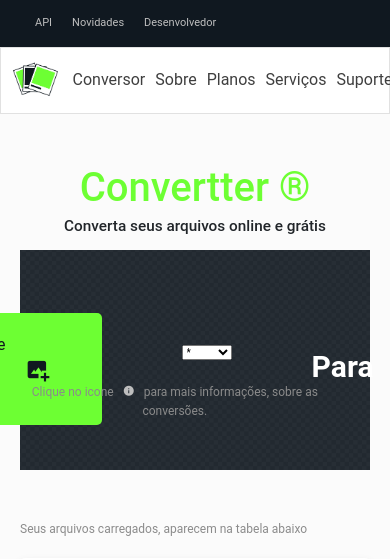
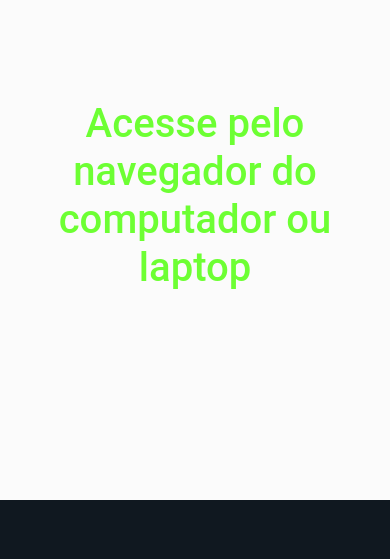
Before and after one commit to LeonardoFirm/api-converter, a PHP site: page /public/index.html in a window 390 px wide; the page is wider, and only the part inside the window is pictured. Shown: the top 559 px of that part. Run offline with PHP 8.4, Linux system fonts and the light colour scheme; some libraries are stand-ins or nearby versions.

Commit message:
Ajustes na aplicação index corrigido com style mobile!

```diff
--- a/public/index.html
+++ b/public/index.html
@@ -5,14 +5,16 @@
     <meta charset="UTF-8">
     <meta name="viewport" content="width=device-width, initial-scale=1.0">
     <meta name="robots" content="index, follow">
-    <meta name="description" content="Converta suas imagens rapidamente entre diversos formatos, sem limites diários e de forma totalmente gratuita. Processamento ilimitado de mais de 1.000 imagens por dia, garantindo desempenho, flexibilidade e eficiência para suas necessidades.">
+    <meta name="description"
+        content="Converta suas imagens rapidamente entre diversos formatos, sem limites diários e de forma totalmente gratuita. Processamento ilimitado de mais de 1.000 imagens por dia, garantindo desempenho, flexibilidade e eficiência para suas necessidades.">
     <meta name="keywords" content="conversor, imagem, jpg, png, webp, ico">
     <meta name="author" content="Leonardo Firme">
     <meta property="og:title" content="Conversor de Imagens - Convertter &reg;" />
     <meta property="og:type" content="website" />
     <meta property="og:url" content="https://convertter.devpoa.com.br/" />
     <meta property="og:image" content="https://convertter.devpoa.com.br/logo.webp" />
-    <meta property="og:description" content="Converta suas imagens rapidamente entre diversos formatos, sem limites diários e de forma totalmente gratuita. Processamento ilimitado de mais de 1.000 imagens por dia, garantindo desempenho, flexibilidade e eficiência para suas necessidades." />
+    <meta property="og:description"
+        content="Converta suas imagens rapidamente entre diversos formatos, sem limites diários e de forma totalmente gratuita. Processamento ilimitado de mais de 1.000 imagens por dia, garantindo desempenho, flexibilidade e eficiência para suas necessidades." />
     <link rel="canonical" href="https://convertter.devpoa.com.br/index.html">
 
     <title>Conversor de Imagens - Convertter &reg;</title>
@@ -44,6 +46,14 @@
 </head>
 
 <body>
+
+    <section class="container-mobile">
+        <div class="content-mobile">
+            <h1>Acesse pelo navegador do computador ou laptop</h1>
+        </div>
+    </section>
+
+    <main>
 
         <div id="overlay" class="overlay"></div>
 
@@ -91,7 +101,9 @@
 
             <div class="container">
                 <h1>Convertter &reg;</h1>
-            <h3>Converta seus arquivos online e grátis</h3>
+                <div class="content-title-destaque">
+                    <h3>Converta <strong class="destaque">+1K</strong> de imagens grátis</h3>
+                </div>
             </div>
 
             <form id="uploadForm">
@@ -217,10 +229,12 @@
                     <div class="card-exp">
                         <span class="tag">JPG</span>
                         <h3 class="titulo-card">Joint Photographic Experts Group</h3>
-                    <p class="paragrafo">A extensão JPG foi atribuída para ficheiros de imagens. Muitas fotos e gráficos
+                        <p class="paragrafo">A extensão JPG foi atribuída para ficheiros de imagens. Muitas fotos e
+                            gráficos
                             web são guardados
                             em JPG. A fim de comprimir muitos bitmaps são guardados em .jpg, o que torna mais fácil
-                        transferir e descarregar estes ficheiros na Internet. Formato JPG baseado na paleta de cores de
+                            transferir e descarregar estes ficheiros na Internet. Formato JPG baseado na paleta de cores
+                            de
                             24-bits, quanto mais alto o nível de compressão aplicado para criar o ficheiro JPG, maior o
                             efeito de descompressão sobre a qualidade da imagem.</p>
                     </div>
@@ -231,8 +245,10 @@
                         <h3 class="titulo-card">Portable Network Graphic</h3>
                         <p class="paragrafo">PNG é um formato de armazenamento de dados de gráficos raster que utiliza o
                             algoritmo de
-                        compressão sem perdas para Deflacionar. O PNG foi criado como um formato livre para substituir o
-                        GIF. O PNG suporta três tipos principais de imagens raster: imagem a preto e branco, uma cor de
+                            compressão sem perdas para Deflacionar. O PNG foi criado como um formato livre para
+                            substituir o
+                            GIF. O PNG suporta três tipos principais de imagens raster: imagem a preto e branco, uma cor
+                            de
                             imagem indexada e imagem de cores. Formato PNG armazena informações gráficas numa forma
                             comprimida.</p>
                     </div>
@@ -243,7 +259,8 @@
                         <h3 class="titulo-card">Formato de Imagem WebP</h3>
                         <p class="paragrafo">Este é um novo formato que suporta compressão de qualidade sem perdas e com
                             perdas para imagens
-                        na Internet. A empresa Google desenvolveu este formato especificamente para funcionar on-line
+                            na Internet. A empresa Google desenvolveu este formato especificamente para funcionar
+                            on-line
                             tão rápida e convenientemente quanto possível. A principal vantagem é que o seu tamanho de
                             ficheiro é pequeno comparado com outros formatos de imagem, mas semelhante na qualidade da
                             imagem.</p>
@@ -253,11 +270,15 @@
                     <div class="card-exp">
                         <span class="tag">ICO</span>
                         <h3 class="titulo-card">Ícone</h3>
-                    <p class="paragrafo">ICO é um ficheiro deste formato que contém normalmente uns pequenos ícones de
+                        <p class="paragrafo">ICO é um ficheiro deste formato que contém normalmente uns pequenos ícones
+                            de
                             imagem de
-                        resoluções diferentes (16x16, 32x32, 64x64 pixels) e diversas profundidades de cor (16 cores,
-                        32, 64, 128, 256, 16-bit, e assim por diante). Usado para exibir ficheiros e pastas nos sistemas
-                        operativos para interface de utilizador gráfica (GUI). Este formato pode ser aberto com a ajuda
+                            resoluções diferentes (16x16, 32x32, 64x64 pixels) e diversas profundidades de cor (16
+                            cores,
+                            32, 64, 128, 256, 16-bit, e assim por diante). Usado para exibir ficheiros e pastas nos
+                            sistemas
+                            operativos para interface de utilizador gráfica (GUI). Este formato pode ser aberto com a
+                            ajuda
                             do programa ACDSee.</p>
                     </div>
                 </div>
@@ -312,8 +333,8 @@
                                 <div class=form-group>
                                     <label for="email">E-mail</label>
                                     <small class="info">(Informe um e-mail válido)</small>
-                                <input type="email" id="email" name="email" class="form-control" placeholder=" E-mail"
-                                    autocomplete="false" minlength="10" required>
+                                    <input type="email" id="email" name="email" class="form-control"
+                                        placeholder=" E-mail" autocomplete="false" minlength="10" required>
                                 </div>
                             </div>
                             <div class="col-12 mb-4">
@@ -402,8 +423,8 @@
                                 <div class=form-group>
                                     <label for="email">E-mail</label>
                                     <small class="info">(Informe seu e-mail)</small>
-                                <input type="email" id="email" name="email" class="form-control" placeholder=" E-mail"
-                                    autocomplete="false" required>
+                                    <input type="email" id="email" name="email" class="form-control"
+                                        placeholder=" E-mail" autocomplete="false" required>
                                 </div>
                             </div>
                             <div class="col-12 mb-4">
@@ -424,6 +445,7 @@
             </div>
         </div>
 
+    </main>
 
     <footer class="creditos">
         <article class="article-footer">
--- a/public/partials/_inputUpload.scss
+++ b/public/partials/_inputUpload.scss
@@ -1,3 +1,5 @@
+@media screen and (min-width: 768px) {
+
     // container upload
     .container-content {
         position: relative;
@@ -150,3 +152,27 @@
         border-radius: 0;
         z-index: -1;
     }
+}
+
+@media screen and (max-width: 767px) {
+    .container-mobile {
+        height: 59.2vh;
+        max-height: 100%;
+
+        .content-mobile {
+            display: flex;
+            flex-direction: column;
+            justify-content: center;
+            align-items: center;
+            padding: 5rem 1rem;
+
+            h1 {
+                font-size: 4em;
+            }
+        }
+    }
+
+    main {
+        display: none;
+    }
+}
--- a/public/style.css
+++ b/public/style.css
@@ -352,6 +352,7 @@
     max-width: 200px;
   }
 }
+@media screen and (min-width: 768px) {
   .container-content {
     position: relative;
     margin-top: 10rem;
@@ -460,7 +461,6 @@
     font-size: 12px;
     color: #8b8b8b;
   }
-
   .container-content::before {
     content: "";
     position: absolute;
@@ -475,7 +475,6 @@
     border-radius: 0;
     z-index: -2;
   }
-
   .container-content::after {
     content: "";
     position: absolute;
@@ -487,7 +486,26 @@
     border-radius: 0;
     z-index: -1;
   }
-
+}
+@media screen and (max-width: 767px) {
+  .container-mobile {
+    height: 59.2vh;
+    max-height: 100%;
+  }
+  .container-mobile .content-mobile {
+    display: flex;
+    flex-direction: column;
+    justify-content: center;
+    align-items: center;
+    padding: 5rem 1rem;
+  }
+  .container-mobile .content-mobile h1 {
+    font-size: 4em;
+  }
+  main {
+    display: none;
+  }
+}
 .titulo-tabela-up {
   font-size: 12px;
   color: #8b8b8b;
@@ -965,4 +983,16 @@
 }
 .container-converte .btn-conveter:hover {
   background-color: #bfbfbf;
+}
+
+.content-title-destaque {
+  margin-top: 1rem;
+}
+.content-title-destaque .destaque {
+  background: #6dff33;
+  color: #101820;
+  padding: 0.5rem 1rem;
+  border-radius: 0.5rem;
+  font-size: 1em;
+  font-weight: bold;
 }/*# sourceMappingURL=style.css.map */
--- a/public/style.scss
+++ b/public/style.scss
@@ -78,3 +78,16 @@
         }
     }
 }
+
+.content-title-destaque {
+    margin-top: 1rem;
+
+    .destaque {
+        background: $bg--quinary;
+        color: $bg--dark;
+        padding: .5rem 1rem;
+        border-radius: .5rem;
+        font-size: 1em;
+        font-weight: bold;
+    }
+}
```
Also changed, not shown: 1 other file. Lines whose indentation alone changed are shown as unchanged.
